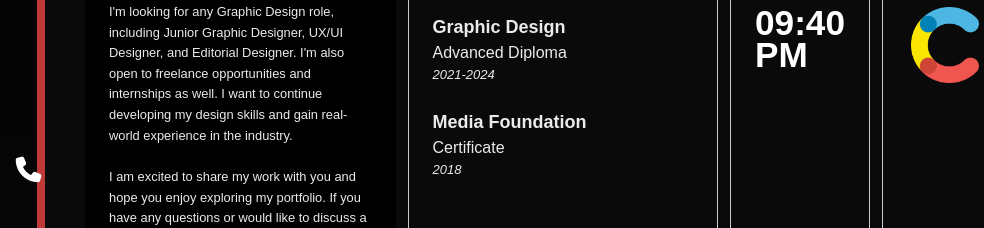
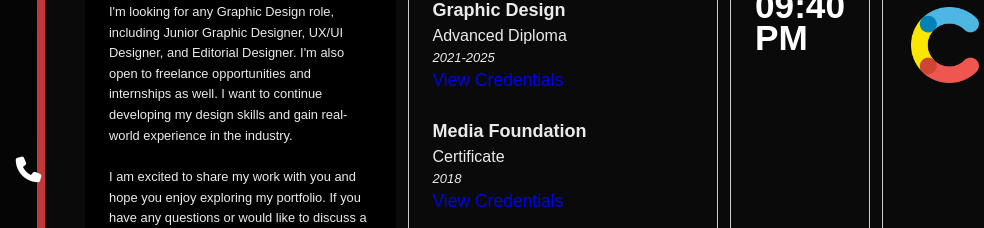
Before and after one commit to JaysonBM/Creative-Portfolio-2025---Jayson-Briones-Maiquez, a plain HTML site: page about.html in a window 1280 px wide. Shown: the part 572-800 px from the top of the page, 155-1139 px from the left. Drawn offline with nearby package versions, Linux system fonts and the light colour scheme; a web font is replaced by a local one.

Commit message:
update credentials

```diff
--- a/about.html
+++ b/about.html
@@ -151,10 +151,12 @@
                         <h2>Humber College North</h2>
                         <h3>Graphic Design</h3>
                         <h4>Advanced Diploma</h4>
-                        <h5>2021-2024</h5>
+                        <h5>2021-2025</h5>
+                        <a href="files/Graphic Design 2025 - Ontario College Advanced Diploma.pdf" target="_blank">View Credentials</a>
                         <h3>Media Foundation</h3>
                         <h4>Certificate</h4>
                         <h5>2018</h5>
+                        <a href="files/Media Foundation 2018 - Ontario College Certificate.pdf" target="_blank">View Credentials</a>
                     </div>
                     <div class="timezone">
                         <img src="images/Flag_of_Canada.svg" alt="">
```
Also changed, not shown: 2 other files.
